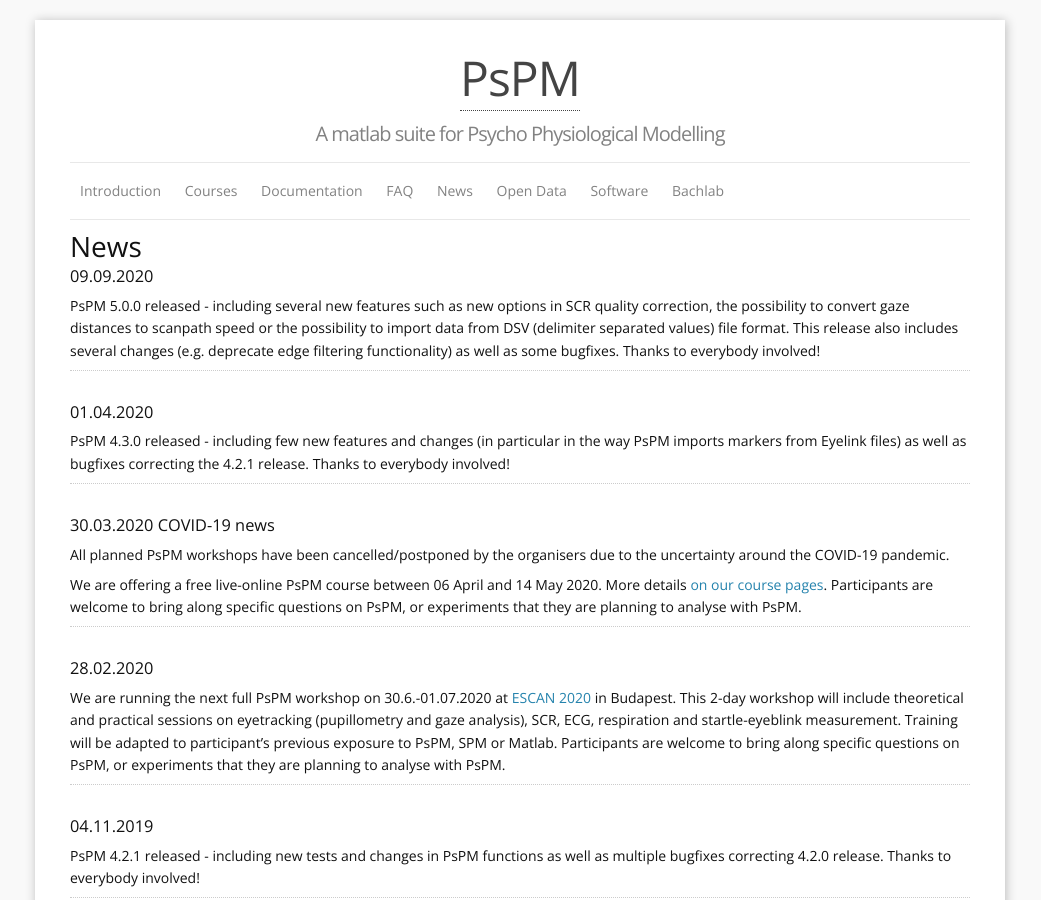
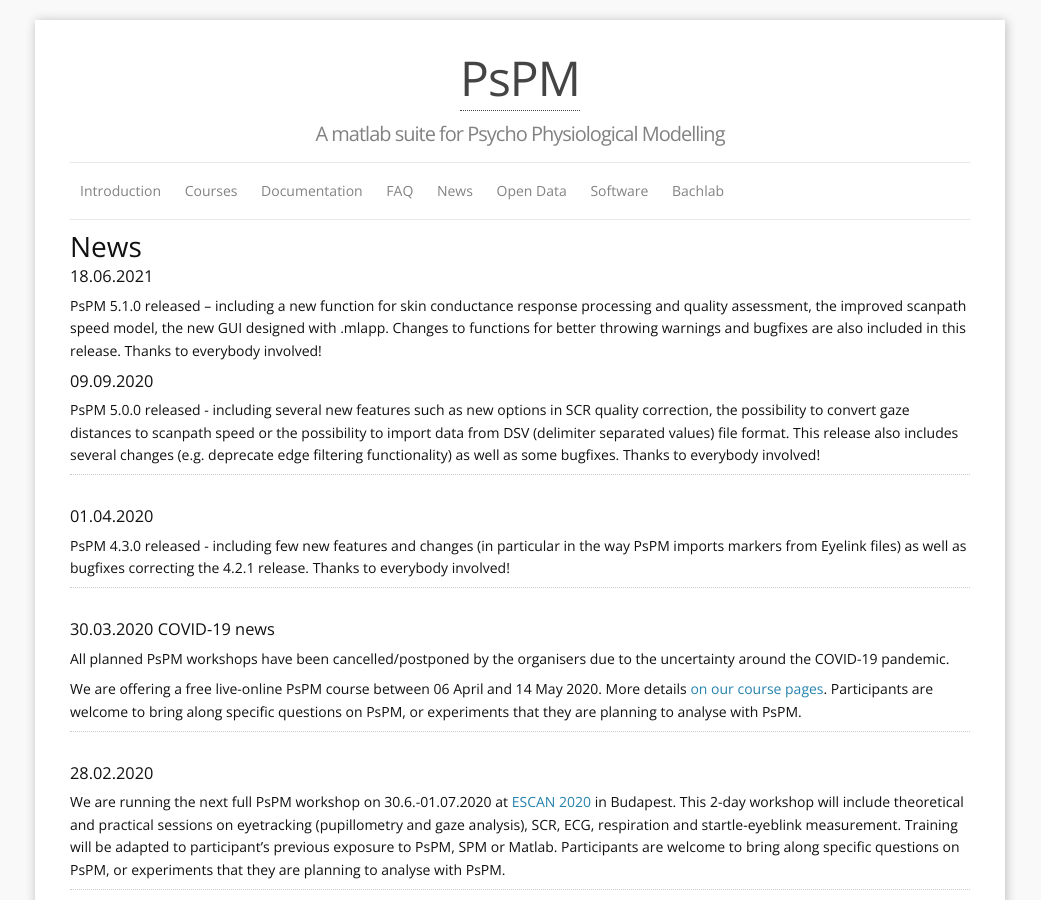
Before and after one commit to bachlab/PsPM, a Jekyll site: the page built from news.markdown, in a window 1280 px wide and 900 px high. Shown: the whole window, without its empty margins (120-1161 px from the left). Built offline with Jekyll 4.4.1, drawn with Linux system fonts in a browser that asks for light colours.

Commit message:
Update software release news

```diff
--- a/index.markdown
+++ b/index.markdown
@@ -5,7 +5,7 @@
 layout: page
 ---
 
-**Current version: PsPM 5.0.0, released on 09.09.2020**
+**Current version: PsPM 5.1.0, released on 18.06.2021**
 
 <img src="http://bachlab.org/wp-content/uploads/2019/09/PsPM_Website_Figure_1.jpg" alt="drawing">
 
--- a/news.markdown
+++ b/news.markdown
@@ -5,6 +5,10 @@
 ---
 
 # News
+
+### 18.06.2021
+
+PsPM 5.1.0 released -- including a new function for skin conductance response processing and quality assessment, the improved scanpath speed model, the new GUI designed with .mlapp. Changes to functions for better throwing warnings and bugfixes are also included in this release. Thanks to everybody involved!
 
 ### 09.09.2020
 
```
